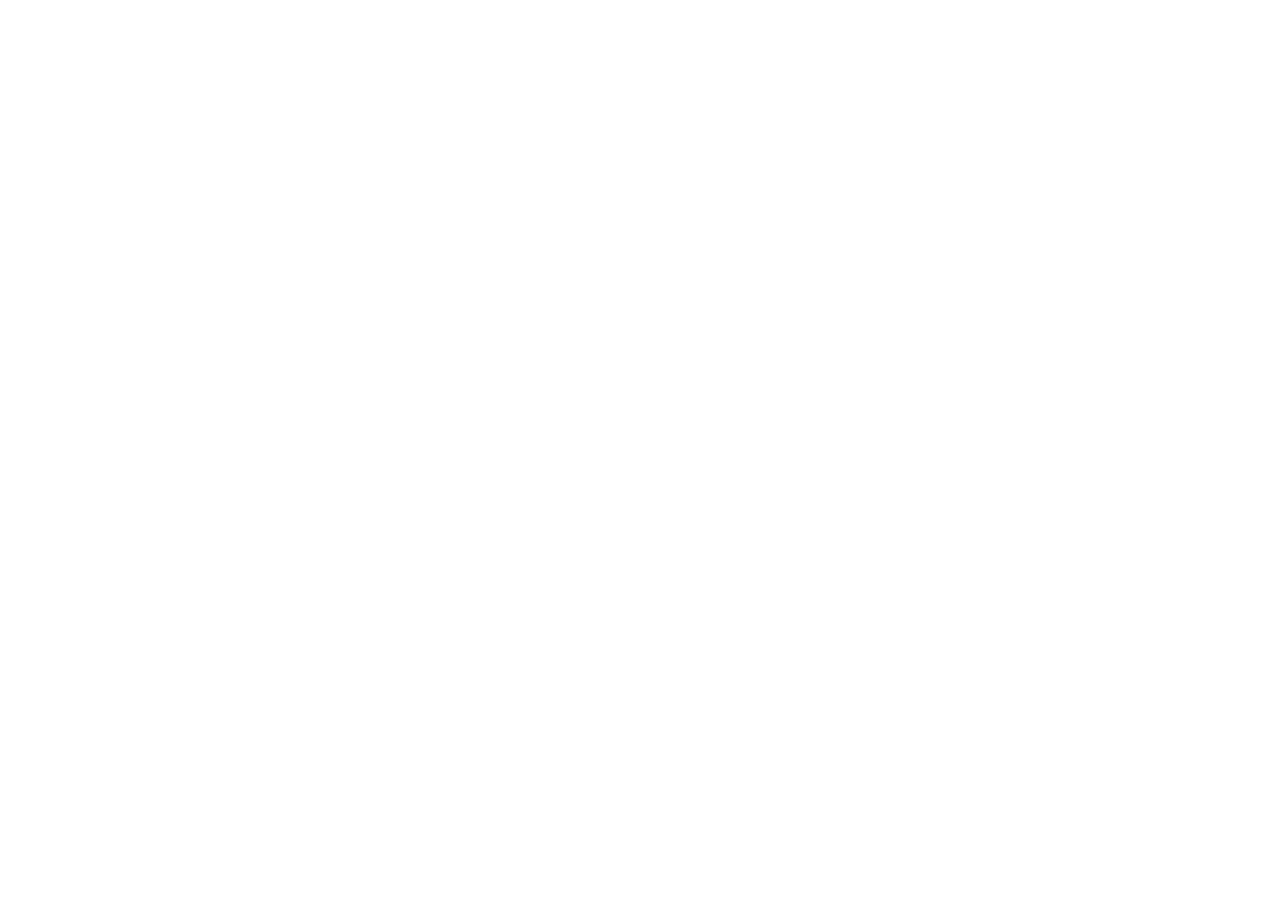
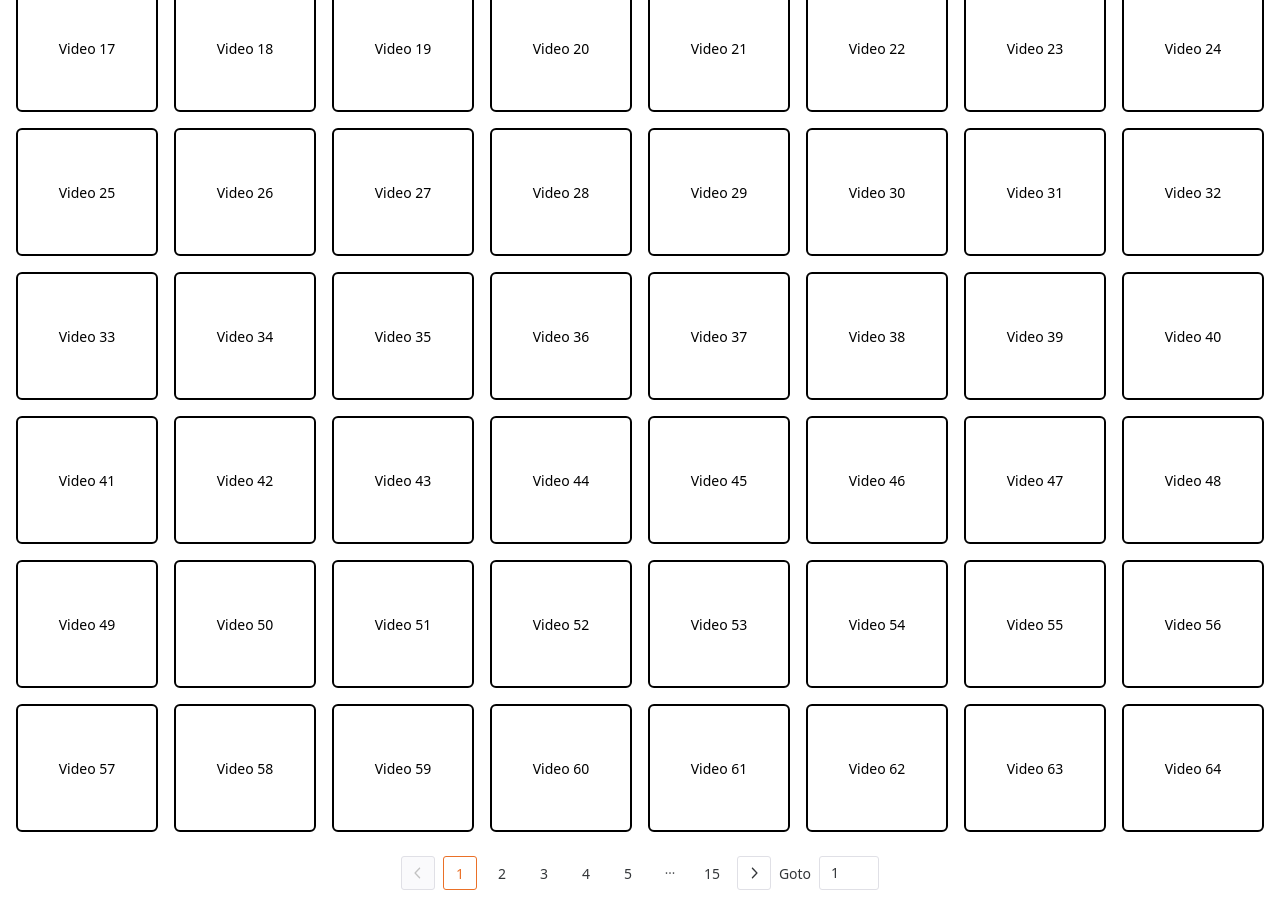
Before and after one commit to kang0408/AI_Challenge_2024, a Vue app: page /pages/1 in a window 1280 px wide. Before the commit this address had no page. Shown: the part 440-1354 px from the top of the page. Before the commit the page ends 800 px from the top, so only its background shows below. Built offline with nearby package versions, Linux system fonts and the light colour scheme.

Commit message:
feat: add video preview (#5)

```diff
--- a/src/components/Header/Header.vue
+++ b/src/components/Header/Header.vue
@@ -67,7 +67,7 @@
 });
 
 onBeforeUnmount(() => {
-  window.addEventListener('resize', getRes);
+  window.removeEventListener('resize', getRes);
 });
 </script>
 
--- /dev/null
+++ b/src/components/Video.vue
@@ -0,0 +1,83 @@
+<template>
+  <div class="">
+    <div class="grid gap-4 m:grid-cols-2 md:grid-cols-3 xl:grid-cols-8">
+      <div
+        class="flex items-center justify-center w-full h-28 rounded-md border-black border-2 m:h-32"
+        v-for="(item, index) in paginatedVideos"
+        :key="index"
+      >
+        <p>{{ item.name }}</p>
+      </div>
+    </div>
+    <div class="mt-6 flex items-center justify-center">
+      <n-pagination
+        v-model:page="currentPage"
+        :page-count="pageCount"
+        show-quick-jumper
+        :page-slot="pageSlot"
+        size="large"
+        @update:page="handlePageChange"
+      />
+    </div>
+  </div>
+</template>
+
+<script setup>
+import { ref, computed, onMounted, watch, onBeforeUnmount } from 'vue';
+import { useRouter, useRoute } from 'vue-router';
+import { NPagination } from 'naive-ui';
+const videos = ref([]);
+
+const router = useRouter();
+const route = useRoute();
+
+const currentPage = ref(Number(route.params.page)); // page hiện tại
+const pageSize = ref(64); // Kích thước tối đa video của 1 page
+const pageCount = computed(() => Math.ceil(videos.value.length / pageSize.value)); // Số lượng page
+
+const paginatedVideos = computed(() => {
+  const start = (currentPage.value - 1) * pageSize.value;
+  const end = start + pageSize.value;
+  return videos.value.slice(start, end);
+});
+
+const handlePageChange = (page) => {
+  currentPage.value = page;
+  router.push({ name: 'page', params: { page } });
+};
+
+function topFunction() {
+  window.scrollTo({ top: 0, behavior: 'smooth' });
+}
+
+watch(currentPage, () => topFunction());
+
+const pageSlot = ref(7);
+function getRes() {
+  if (window.innerWidth < 480) {
+    pageSlot.value = 2;
+    pageSize.value = 20;
+  } else if (window.innerWidth >= 480 && window.innerWidth < 1024) {
+    pageSlot.value = 7;
+    pageSize.value = 27;
+  } else if (window.innerWidth > 1024 && window.innerWidth <= 1280) {
+    pageSlot.value = 7;
+  } else {
+    pageSlot.value = 7;
+    pageSize.value = 64;
+  }
+}
+
+onMounted(() => {
+  for (let i = 0; i < 957; i++) {
+    videos.value.push({ id: i + 1, name: `Video ${i + 1}` });
+  }
+  window.addEventListener('resize', getRes);
+});
+
+onBeforeUnmount(() => {
+  window.removeEventListener('resize', getRes);
+});
+
+getRes();
+</script>
--- a/src/pages/index.vue
+++ b/src/pages/index.vue
@@ -1,7 +1,18 @@
-<script setup></script>
+<script setup>
+import Video from '@components/Video.vue';
+import { ref, onMounted } from 'vue';
+import { useRouter } from 'vue-router';
+
+const router = useRouter();
+onMounted(() => {
+  router.push({ path: '/pages/1' });
+});
+</script>
 
 <template>
-  <main class="mt-[120px]">Trang chủ</main>
+  <main class="mt-[120px] p-4 pb-6">
+    <router-view></router-view>
+  </main>
 </template>
 
 <style scoped></style>
--- a/src/routers/index.js
+++ b/src/routers/index.js
@@ -11,7 +11,14 @@
         meta: {
           title: 'Trang chủ'
         },
-        component: () => import('@pages/index.vue')
+        component: () => import('@pages/index.vue'),
+        children: [
+          {
+            path: '/pages/:page',
+            name: 'page',
+            component: () => import('@components/Video.vue')
+          }
+        ]
       }
     ]
   }
```
